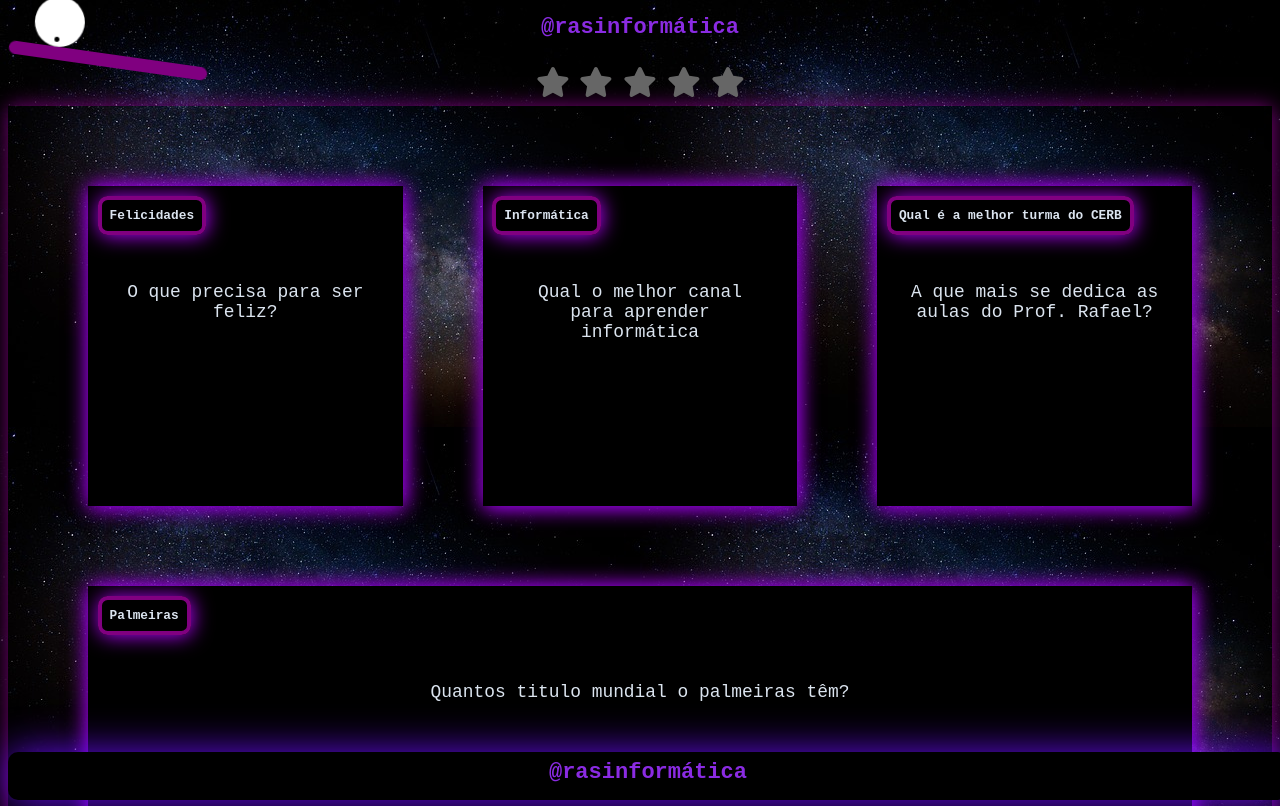
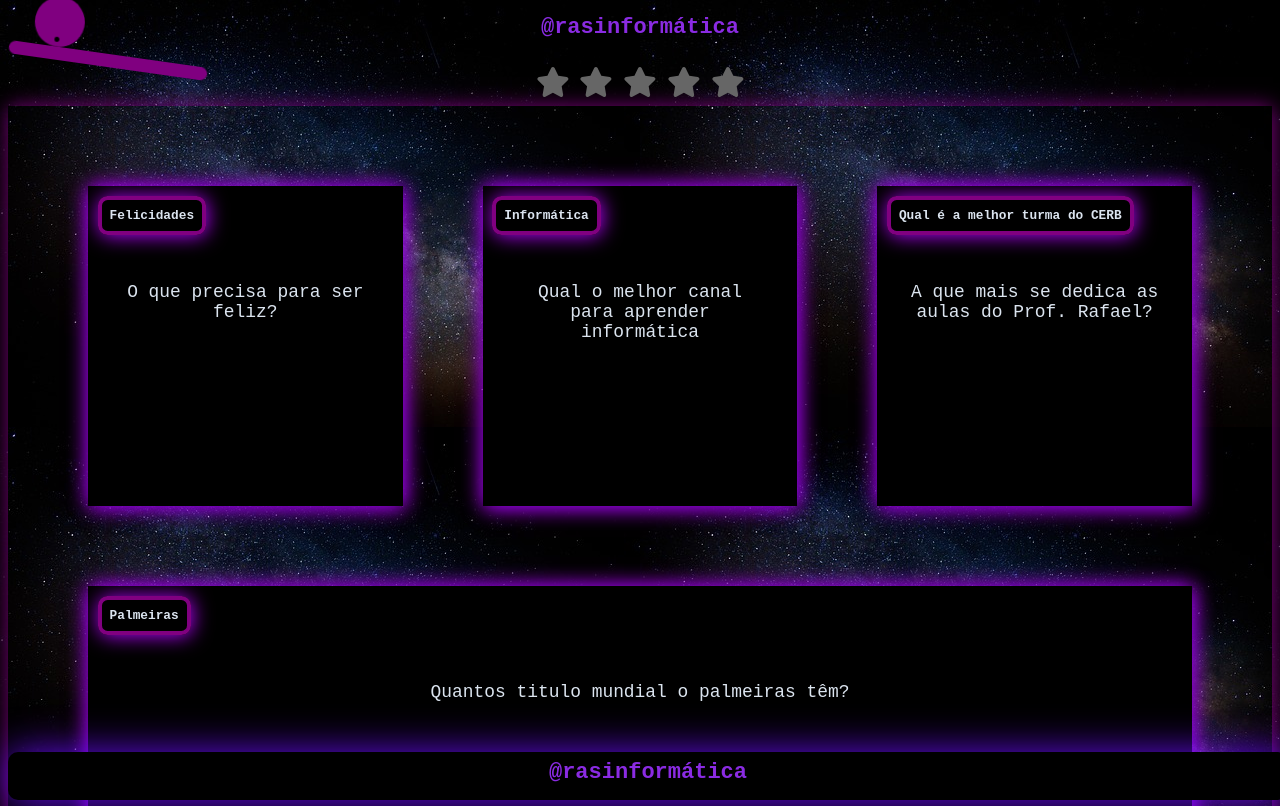
Before and after one commit to professor-rafael/Pagina-Web-Ferramenta-Interativa, a plain HTML site: page index.html in a window 1280 px wide. Shown: the top 806 px of the page. Drawn offline with Linux system fonts and the light colour scheme.

Commit message:
Update style.css

```diff
--- a/style.css
+++ b/style.css
@@ -142,7 +142,7 @@ h1{
     left: calc(100% - 20px);
     width: 50px;
     height: 50px;
-    background: #fff;
+    background: purple;
     border-radius: 50%;
     animation: ball-move8234 3s ease-in-out 1s infinite alternate;
   }
```
